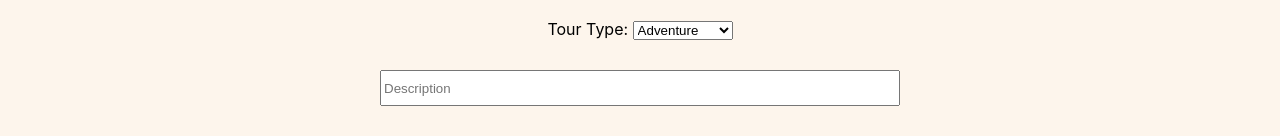
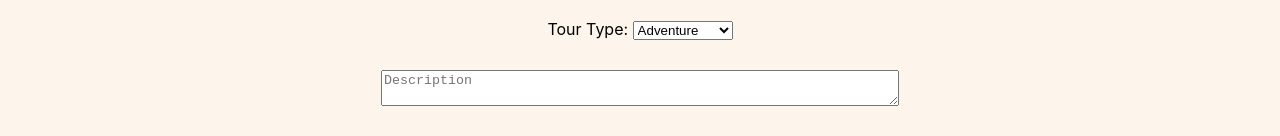
Before and after one commit to Jason-Berkower/townly, a React (Create React App) app in the folder client/: page /create-tour in a window 1280 px wide. Shown: the part 352-488 px from the top of the page. Built offline with nearby package versions, Linux system fonts and the light colour scheme; a web font is replaced by a local one.

Commit message:
bigger text box description

```diff
--- a/client/src/App.css
+++ b/client/src/App.css
@@ -2,7 +2,7 @@
   text-decoration: none;
 }
 * a {
-  color: #233C43;
+  color: #233c43;
 }
 
 .App {
--- a/client/src/screens/CSS/createtour.css
+++ b/client/src/screens/CSS/createtour.css
@@ -24,3 +24,7 @@ select {
 #submit {
   margin-bottom: 30px;
 }
+
+/* #description{
+
+} */
--- a/client/src/screens/CreateTour.jsx
+++ b/client/src/screens/CreateTour.jsx
@@ -126,7 +126,7 @@ export default function CreateTour(props) {
           </select>
           </div>
 
-          <input className="tourinput" id="description" placeholder="Description" type="text" value={tour.description} onChange={handleChange} />
+          <textarea className="tourinput" id="description" placeholder="Description" type="text" value={tour.description} onChange={handleChange} />
 
           <label htmlFor="price">$</label>
           <input className="tourinput" id="price" placeholder="Price" type="Number" value={tour.price} onChange={handleChange} />
```
